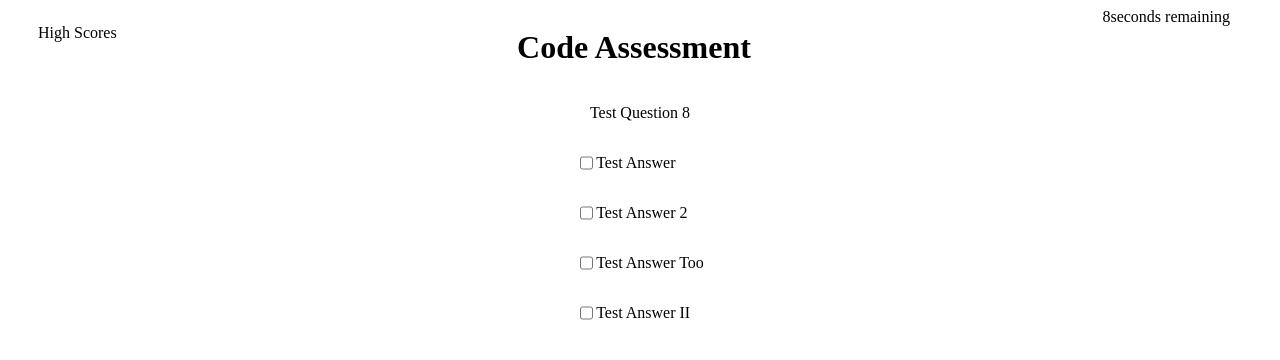
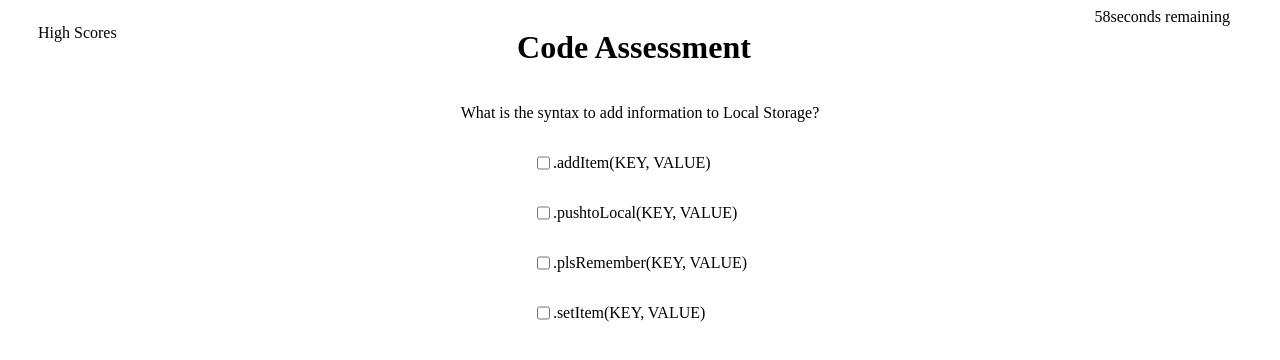
Before and after one commit to MasonMcCoy/code-assessment, a plain HTML site: page index.html in a window 1280 px wide. Both pictures are taken after a click on the button "Begin". Drawn offline with Linux system fonts and the light colour scheme.

Commit message:
Question options now appropriately populate. Questions are removed from the list after they are shown to the user. Question choice clicks are now registered as being correct/incorrect and increment total score accordingly. Question information is now removed from the screen after a user input.

```diff
--- a/assets/css/style.css
+++ b/assets/css/style.css
@@ -29,7 +29,7 @@ main {
     justify-content: center;
 }
 
-#assess-area {
+#quiz-area {
     display: flex;
     flex-direction: column;
     align-items: center;
--- a/assets/js/script.js
+++ b/assets/js/script.js
@@ -1,69 +1,92 @@
 // DOM variables
-var test = document.getElementById("assess-area");
+var quizArea = document.getElementById("quiz-area");
+var timerEl = document.getElementById("timer-text");
 var timerCount = document.getElementById("timer-count");
 var startBttn = document.getElementById("start-button");
 var question = document.getElementById("prompt-area");
+var currentQuestion;
+var quizScore = 0;
 
 // Array of assessment question objects
-// TO-DO: Add content to this array
 var assessQuestions = [{
-    prompt: "Test Question 1",
-    choices: ["Test Answer", "Test Answer 2", "Test Answer Too", "Test Answer II"]
+    prompt: "Which of the following is NOT a JavaScript data type?",
+    choices: ["Array", "Object", "Dictionary", "String"],
+    answer: "Dictionary"
 }, {
-    prompt: "Test Question 2",
-    choices: ["Test Answer", "Test Answer 2", "Test Answer Too", "Test Answer II"]
+    prompt: "Which of the following is a method of the Web API?",
+    choices: [".split()", ".innerHTML", ".createElement()", ".length"],
+    answer: "createElement()"
 }, {
-    prompt: "Test Question 3",
-    choices: ["Test Answer", "Test Answer 2", "Test Answer Too", "Test Answer II"]
+    prompt: "Which character creates an Object?",
+    choices: ["*", "{", "-", "="],
+    answer: "{"
 }, {
-    prompt: "Test Question 4",
-    choices: ["Test Answer", "Test Answer 2", "Test Answer Too", "Test Answer II"]
+    prompt: "Strings can only contain alphabetical characters.",
+    choices: ["True", "False"],
+    answer: "False"
 }, {
-    prompt: "Test Question 5",
-    choices: ["Test Answer", "Test Answer 2", "Test Answer Too", "Test Answer II"]
+    prompt: "Which of the following is NOT a means of accessing DOM elements?",
+    choices: [".fetch()", ".querySelector()", ".querySelectorAll()", ".getElementById()"],
+    answer: ".fetch()"
 }, {
-    prompt: "Test Question 6",
-    choices: ["Test Answer", "Test Answer 2", "Test Answer Too", "Test Answer II"]
+    prompt: "What is the boolean value of 0?",
+    choices: ["true", "false"],
+    answer: "false"
 }, {
-    prompt: "Test Question 7",
-    choices: ["Test Answer", "Test Answer 2", "Test Answer Too", "Test Answer II"]
+    prompt: "The Web API allows developers to navigate HTML elements through the use of the...",
+    choices: ["HAM", "RAM", "DOM", "XOM"],
+    answer: "DOM"
 }, {
-    prompt: "Test Question 8",
-    choices: ["Test Answer", "Test Answer 2", "Test Answer Too", "Test Answer II"]
+    prompt: "How does the + operator work?",
+    choices: ["Adds numbers", "Concatenates strings", "All of the above", "Adds elements to an array"],
+    answer: "All of the above"
 }, {
-    prompt: "Test Question 9",
-    choices: ["Test Answer", "Test Answer 2", "Test Answer Too", "Test Answer II"]
+    prompt: "How might you further examine exectued code in the browser?",
+    choices: ["console.log()", "watch statements", "breakpoints", "All of the above"],
+    answer: "All of the above"
 }, {
-    prompt: "Test Question 10",
-    choices: ["Test Answer", "Test Answer 2", "Test Answer Too", "Test Answer II"]
+    prompt: "What is the syntax to add information to Local Storage?",
+    choices: [".addItem(KEY, VALUE)", ".pushtoLocal(KEY, VALUE)", ".plsRemember(KEY, VALUE)", ".setItem(KEY, VALUE)"],
+    answer: ".setItem(KEY, VALUE)"
 }
 
 ]
 
-// Randomly selects from array of test questions
+// Randomly selects from array of quiz questions
 function getQuestion() {
     for (var i = 0; i < assessQuestions.length; i++) {
         var randomIdx = Math.floor(Math.random() * assessQuestions.length);
 
+        // Removes question from the array to prevent duplicates
+        selectedQuestion = assessQuestions.pop(randomIdx)
+
         // Return question object
-        return assessQuestions[randomIdx]
+        return selectedQuestion
     }
 }
 
 // Adds form to assessment area with question prompt and choices
 function renderForm() {
-    question.innerText = getQuestion().prompt;
+    currentQuestion = getQuestion();
+
+    console.log(currentQuestion);
+
+    question.innerText = currentQuestion.prompt;
 
     var choiceForm = document.createElement("form");
 
-    for (var i = 0; i < 4; i++) {
+    // Might not need this
+    choiceForm.setAttribute("id", "choice-form");
+
+    // Creates choices
+    for (var i = 0; i < currentQuestion.choices.length; i++) {
         var choiceRow = document.createElement("div");
         var choiceCB = document.createElement("input");
         var choiceP = document.createElement("p");
 
         choiceRow.style.display = "flex";
         choiceCB.setAttribute("type", "checkbox");
-        choiceP.innerText = getQuestion().choices[i];
+        choiceP.innerText = currentQuestion.choices[i];
 
         choiceRow.appendChild(choiceCB);
         choiceRow.appendChild(choiceP);
@@ -71,26 +94,82 @@ function renderForm() {
         choiceForm.appendChild(choiceRow);
     }
 
-    test.appendChild(choiceForm);
+    quizArea.appendChild(choiceForm);
+}
+
+// Adds to total score if select choice is correct, removes times if incorrect
+function checkChoice(choice) {
+    if (choice === currentQuestion.answer) {
+        quizScore += 1;
+        console.log('Correct!');
+        console.log(quizScore);
+    } else {
+        console.log('Incorrect!');
+        console.log(quizScore);
+        // TO-DO: Remove time from counter
+    }
 }
 
 // Starts the assessment
-function startTest() {
+function startQuiz() {
     startBttn.style.display = "none";
 
     renderForm();
 
-    var timeLeft = 10;
+    var timeLeft = 60;
 
-    var testTime = setInterval(function() {
+    var quizTime = setInterval(function() {
         if (timeLeft > 0) {
             timeLeft--;
             timerCount.textContent = timeLeft;
+
         } else {
-            clearInterval(testTime);
+            clearInterval(quizTime);
+            timerEl.innerText = 'Time is up!';
+            clearQuestion()
+            // TO-DO: Initials form
+
+        }
+        if (!assessQuestions.length && timeLeft > 0) {
+            clearInterval(quizTime);
+            console.log("You Win!");
+            clearQuestion()
+            // TO-DO: Initials form
         }
 
     }, 1000)
 }
 
-startBttn.addEventListener("click", startTest);
+// Clears quiz area
+function clearQuestion() {
+    question.innerText = "";
+    document.getElementById("choice-form").remove();
+}
+
+// Reports final score, recrods user initals
+function scoreAlert() {
+    alert("")
+}
+
+
+// Begins quiz
+startBttn.addEventListener("click", startQuiz);
+
+quizArea.addEventListener("click", function(event) {
+    var userChoice = event.target;
+
+    if (userChoice.tagName != "INPUT") {
+        return;
+    }
+
+    // Checks to see if selected choice matches correct answer
+    checkChoice(userChoice.parentElement.innerText);
+
+    clearQuestion();
+
+    if (!assessQuestions.length) {
+        return
+    }
+
+    renderForm();
+})
--- a/index.html
+++ b/index.html
@@ -15,7 +15,7 @@
       <!-- Timer -->
       <div id= "timer">
         <div id = "timer-text">
-            <div id="timer-count">10</div>
+            <div id="timer-count">60</div>
             <div>seconds remaining</div>
         </div>
       </div>
@@ -23,8 +23,7 @@
     </header>
 
     <main>
-      <section>
-        <div id="assess-area">
+      <div id="quiz-area">
         <p id="prompt-area">
             You will have X seconds to complete the code assessment.
             Incorrect answers will cost you X seconds.
@@ -32,12 +31,6 @@
         </p>
         <button id="start-button">Begin</button>
       </div>
-      </section>
-
-      <section>
-
-
-      </section>
     </main>
     <script src="assets/js/script.js"></script>
   </body>
```
Lines whose indentation alone changed are shown as unchanged.
